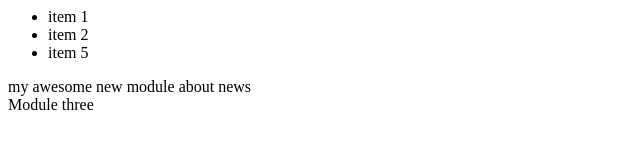
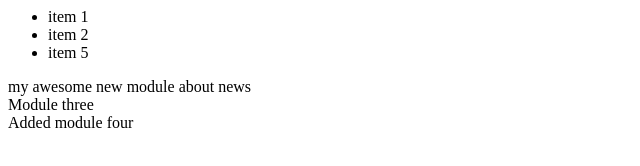
Before and after one commit to shadowzick/branching, a plain HTML site: page index.html in a window 1280 px wide. Shown: the whole page, without its empty margins (0-640 px from the left). Drawn offline with Linux system fonts and the light colour scheme.

Commit message:
Added module 4

```diff
--- a/index.html
+++ b/index.html
@@ -16,6 +16,10 @@
             <div>Module three</div>
         </module-three>
 
+        <module-four>
+            <div>Added module four</div>
+        </module-four>
+
 
     </body>
 </html>
```
